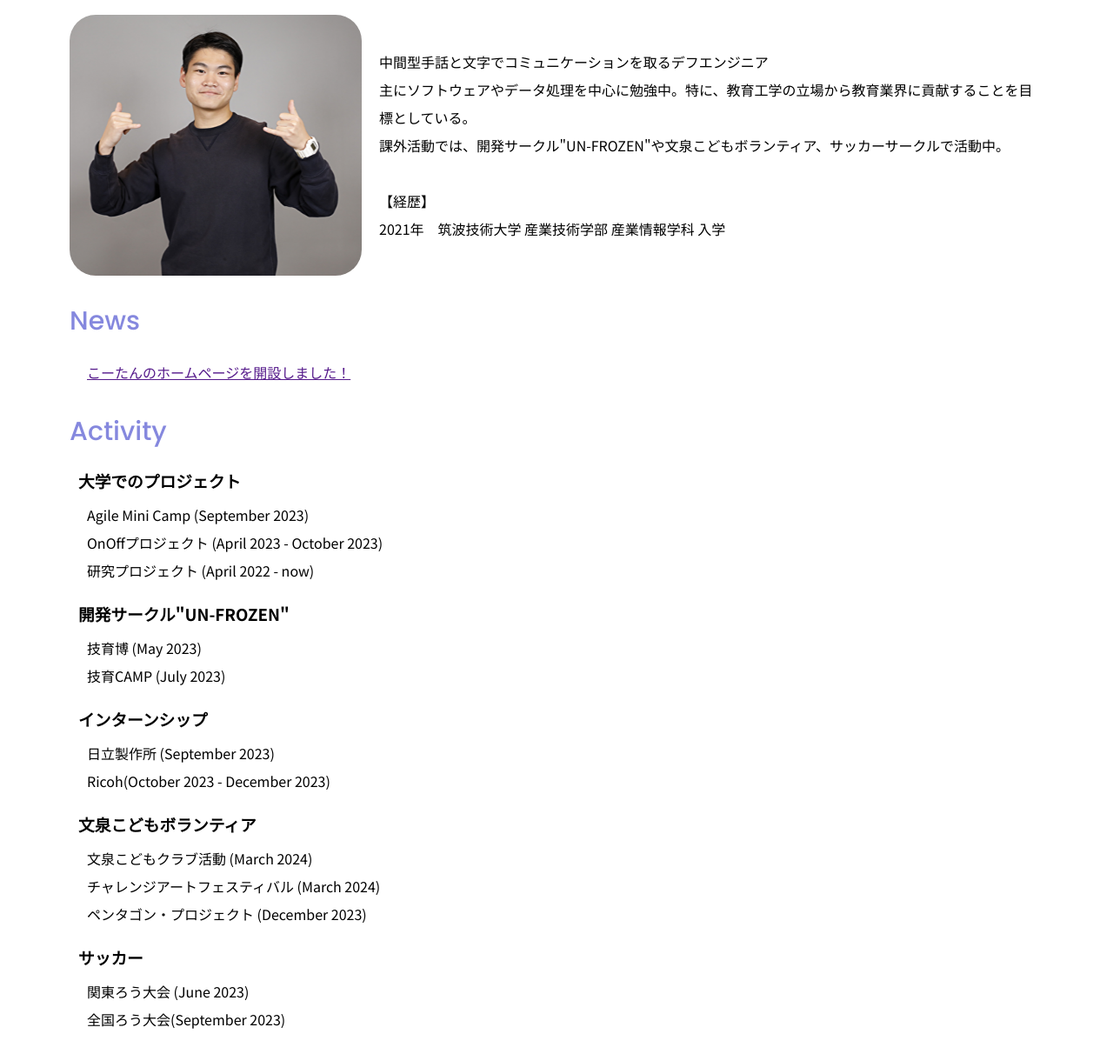
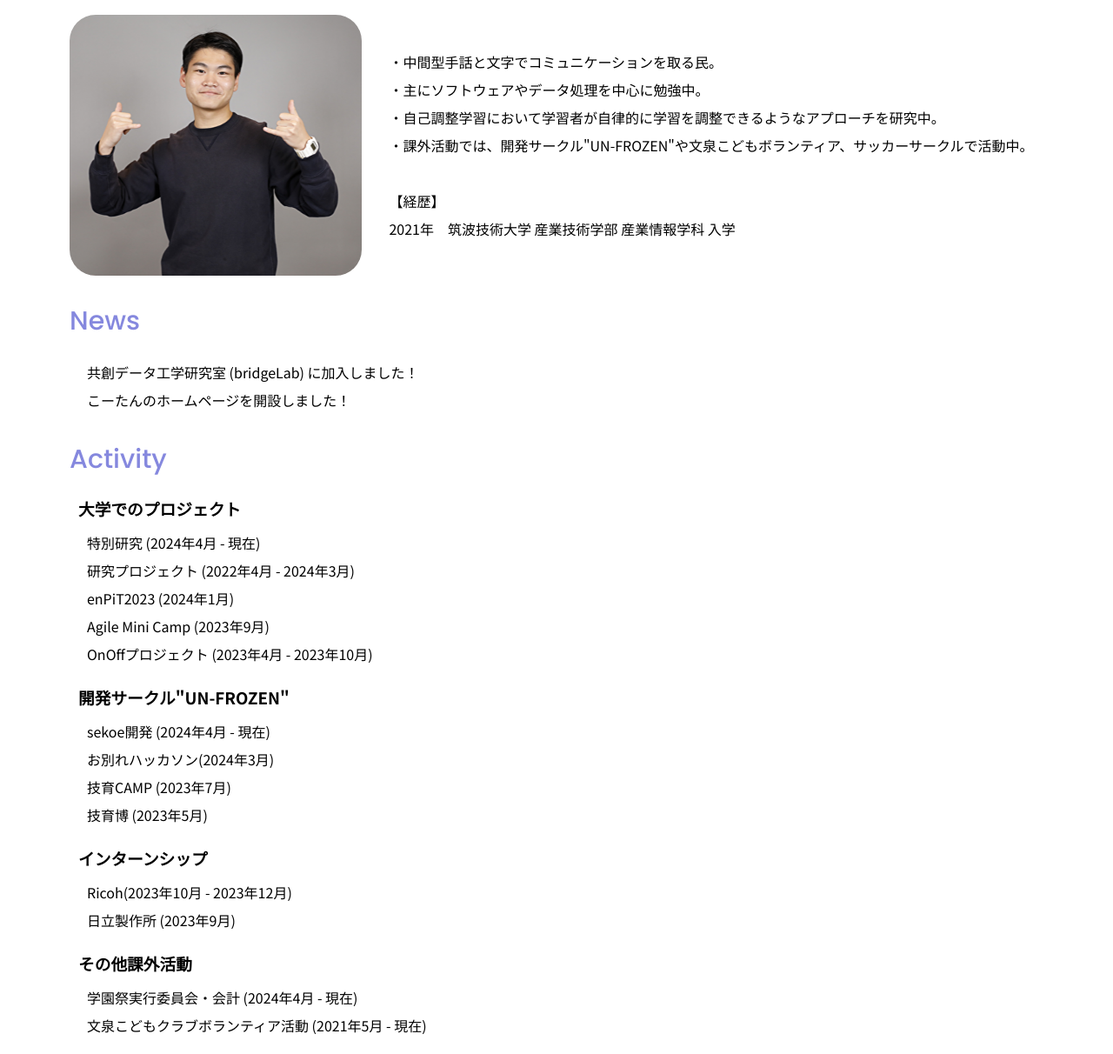
Before and after one commit to Kotan-86/Kotan-86.github.io, a plain HTML site: page home.html in a window 1280 px wide. Shown: the part 593-1805 px from the top of the page at 87% size. Drawn offline with Linux system fonts and the light colour scheme.

Commit message:
ホームページをとりあえず作った

```diff
--- a/Css/style.css
+++ b/Css/style.css
@@ -122,6 +122,15 @@ h3{
 #News{
     padding-top: 30px;
 }
+.text a{
+    text-decoration: solid;
+    color: black;
+    transition: 0.4s;
+}
+.text a:hover{
+    color: #8588de;
+    transition: 0.4s;
+}
 /* section-Activity */
 #Activity{
     padding-top: 30px;
--- a/home.html
+++ b/home.html
@@ -40,11 +40,10 @@
                 <div class="box-30 about_image"></div>
                 <div class="box-70">
                     <p class="text">
-                        中間型手話と文字でコミュニケーションを取るデフエンジニア
-                        <br>
-                        主にソフトウェアやデータ処理を中心に勉強中。特に、教育工学の立場から教育業界に貢献することを目標としている。
-                        <br>
-                        課外活動では、開発サークル"UN-FROZEN"や文泉こどもボランティア、サッカーサークルで活動中。
+                        ・中間型手話と文字でコミュニケーションを取る民。<br>
+                        ・主にソフトウェアやデータ処理を中心に勉強中。<br>
+                        ・自己調整学習において学習者が自律的に学習を調整できるようなアプローチを研究中。<br>
+                        ・課外活動では、開発サークル"UN-FROZEN"や文泉こどもボランティア、サッカーサークルで活動中。
                         <br>
                         <br>
                         【経歴】
@@ -57,6 +56,7 @@
         <section id="News" class="container">
             <h2 class="section_title pop">News</h2>
             <div class="text">
+                <a href="">共創データ工学研究室 (bridgeLab) に加入しました！</a><br>
                 <a href="">こーたんのホームページを開設しました！</a>
             </div>
         </section>
@@ -65,46 +65,66 @@
             <div class="">
                 <h3>大学でのプロジェクト</h3>
                 <p class="text">
-                    Agile Mini Camp (September 2023) <br>
-                    OnOffプロジェクト (April 2023 - October 2023) <br>
-                    研究プロジェクト (April 2022 - now)
+                    特別研究 (2024年4月 - 現在)<br>
+                    研究プロジェクト (2022年4月 - 2024年3月)<br>
+                    enPiT2023 (2024年1月)<br>
+                    Agile Mini Camp (2023年9月)<br>
+                    OnOffプロジェクト (2023年4月 - 2023年10月)<br>
+
                 </p>
             </div>
             <div class="">
                 <h3>開発サークル"UN-FROZEN"</h3>
                 <p class="text">
-                    技育博 (May 2023) <br>
-                    技育CAMP (July 2023)
+                    sekoe開発 (2024年4月 - 現在)<br>
+                    お別れハッカソン(2024年3月)<br>
+                    技育CAMP (2023年7月)<br>
+                    技育博 (2023年5月)
                 </p>
             </div>
             <div class="">
                 <h3>インターンシップ</h3>
                 <p class="text">
-                    日立製作所 (September 2023) <br>
-                    Ricoh(October 2023 - December 2023)
+                    Ricoh(2023年10月 - 2023年12月)<br>
+                    日立製作所 (2023年9月)
                 </p>
             </div>
             <div class="">
-                <h3>文泉こどもボランティア</h3>
+                <h3>その他課外活動</h3>
                 <p class="text">
-                    文泉こどもクラブ活動 (March 2024) <br>
-                    チャレンジアートフェスティバル (March 2024) <br>
-                    ペンタゴン・プロジェクト (December 2023)
+                    学園祭実行委員会・会計 (2024年4月 - 現在)<br>
+                    文泉こどもクラブボランティア活動 (2021年5月 - 現在)
                 </p>
             </div>
             <div class="">
                 <h3>サッカー</h3>
                 <p class="text">
-                    関東ろう大会 (June 2023) <br>
-                    全国ろう大会(September 2023)
+                    2024年度つくば市リーグ2部 (2024年4月 - 現在)<br>
+                    2024年度浦安市リーグ2部 (2024年4月 - 現在)<br>
+                    2023年度浦安市リーグ2部 (2023年4月 - 2023年12月)<br>
+                    2023年度全国ろう大会 (2023年9月)<br>
+                    2023年度関東ろう大会 (2023年6月)<br>
+                    2022年度つくば市リーグ2部 (2022年4月 - 2022年12月)<br>
+                    2022年度関東ろう大会 (2022年6月)
                 </p>
             </div>
         </section>
         <section id="Article" class="container">
             <h2 class="section_title pop">Article</h2>
+            <div class="text">
+                <p>noteとQiitaで記事を更新しています。</p>
+                <a href="https://note.com/kotan_14/">
+                    <img src="images/article-btn-note.png">
+                </a>
+                <a href="https://qiita.com/Kotan-86">
+                    <img src="images/article-btn-Qiita.png">
+                </a>
+            </div>
+
         </section>
     </main>
     <footer>
+        <h2 class="section_title pop">SNS</h2>
         <ul class="sns-btn">
             <li><a href="https://twitter.com/kotan1442" ><img src="./images/sns-btn-x.png" alt="X"></a></li>
             <li><a href="https://github.com/Kotan-86"><img src="./images/sns-btn-github.png" alt="GitHub"></a></li>
```
